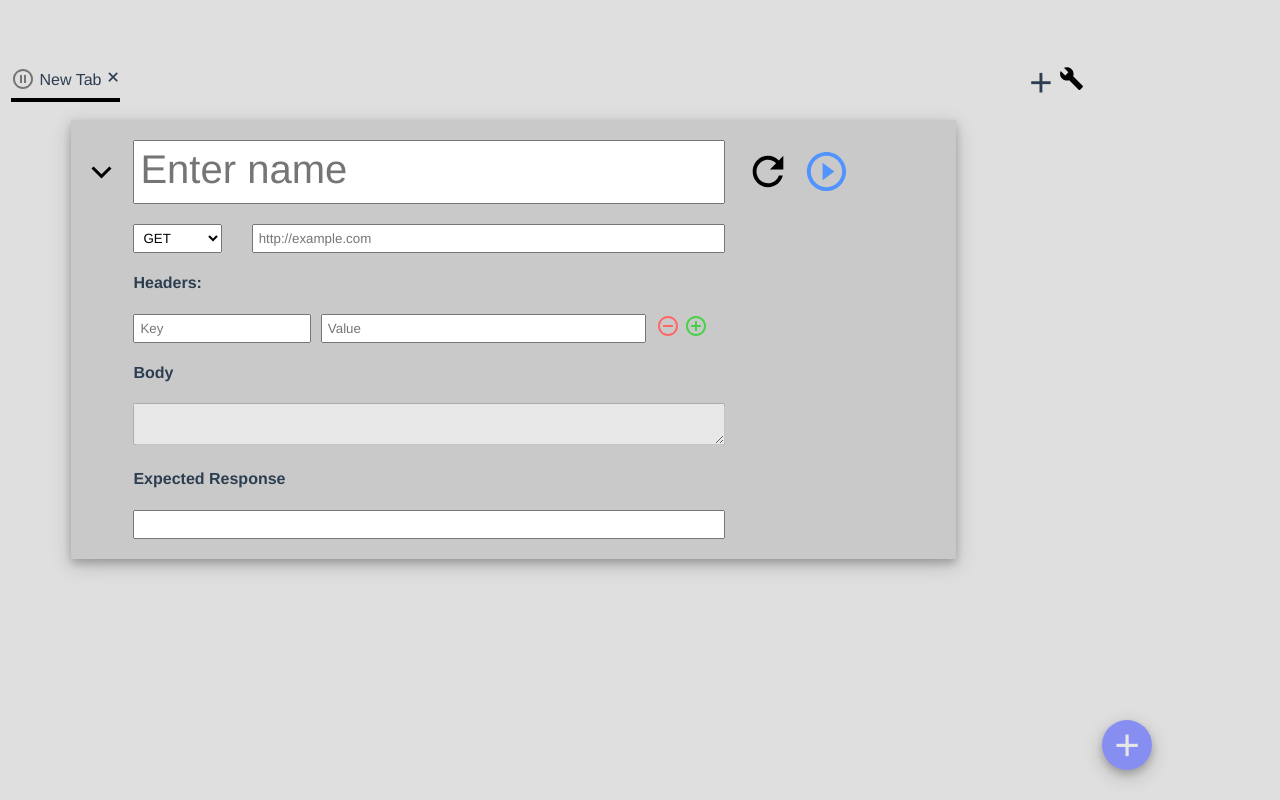
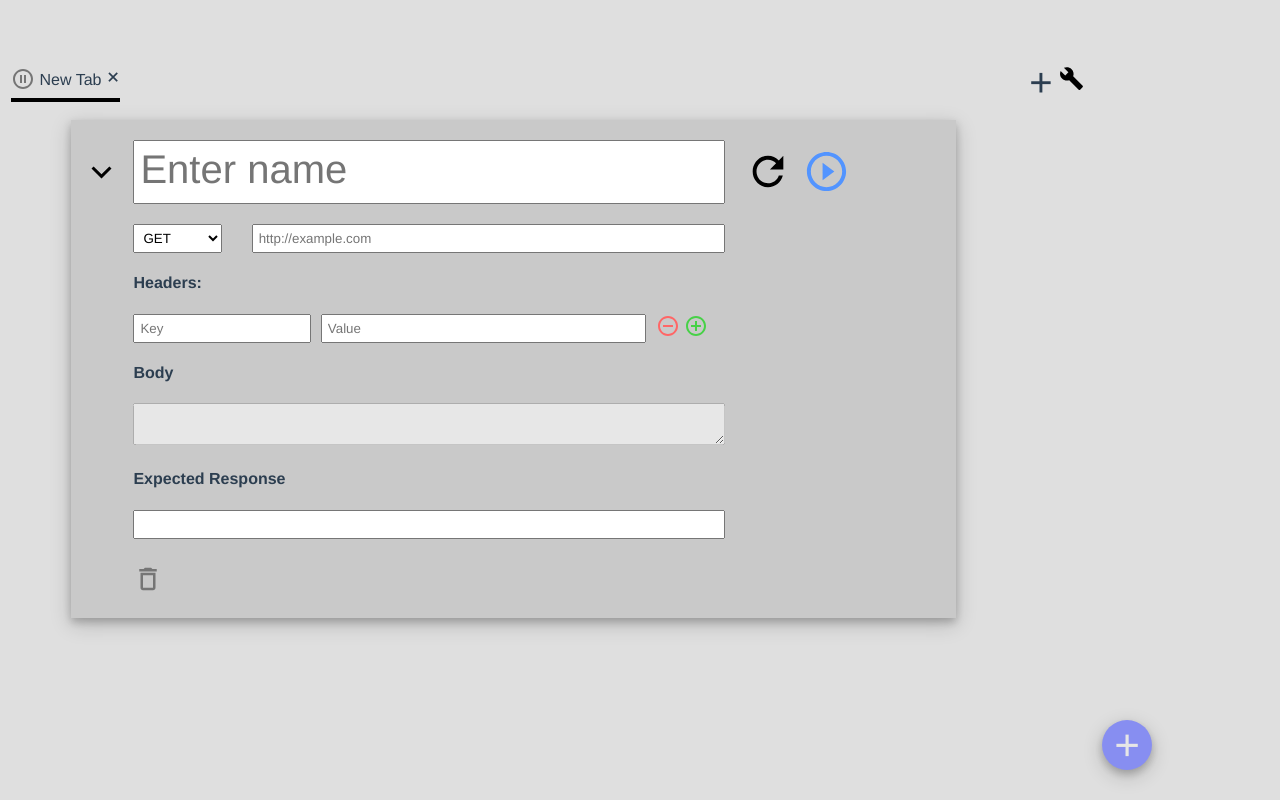
Before and after one commit to jmoore914/api-snoop, a Vue app: page / in a window 1280 px wide. Built offline with nearby package versions, Linux system fonts and the light colour scheme.

Commit message:
Added delete card function

```diff
--- a/src/components/Tab.vue
+++ b/src/components/Tab.vue
@@ -2,7 +2,7 @@
   <div v-show="isSelected">
     <div
       v-for="(api,apiIndex) in tabInfo.apis"
-      :key="'tab' + tabIndex +'_apiCard' + apiIndex"
+      :key="'tab' +'_' + api.uuid"
       class="card"
     >
       <TabApiCard
--- a/src/components/TabApiCard.vue
+++ b/src/components/TabApiCard.vue
@@ -112,6 +112,13 @@
             class="textInput"
             v-model="apiCardInfo.callInfo.expectedResponse"
           >
+          <div class="trashContainer">
+            <img
+            @click="deleteCard"
+            class="clickable trashIcon"
+            src="../imgs/trashOutline.svg"
+            >
+            </div>
           </div>
 </div>
 </transition>
@@ -152,12 +159,12 @@
         <img
           class="cardIcon clickable"
           src="../imgs/checkCircleOutline.svg"
->
+        >
       </div>
       <div
         v-show="!apiCardInfo.apiAvailable && started"
-                @click="showLastResponse"
->
+        @click="showLastResponse"
+      >
         <img
           class="cardIcon clickable"
           src="../imgs/exCircleOutline.svg"
@@ -175,7 +182,8 @@ import {apiCall} from '../mixins/apiCalls';
 import {
 	sleep,
 	createEmptyCallResponse,
-	createEmptyHeader
+	createEmptyHeader,
+	createEmptyApiCard
 } from '../mixins/sharedFunctions';
 
 import Vue from 'vue';
@@ -287,6 +295,17 @@ export default Vue.extend({
 			} else {
 				this.apiCardInfo.callInfo.headers = [createEmptyHeader()];
 			}
+		},
+		deleteCard() {
+			console.log('delete');
+			if (store.tabs[this.tabIndex].apis.length === 1) {
+				console.log('a');
+				store.tabs[this.tabIndex].apis = [createEmptyApiCard()];
+			} else {
+				console.log('b');
+
+				store.tabs[this.tabIndex].apis.splice(this.apiIndex, 1);
+			}
 		}
 	}
 });
@@ -390,6 +409,15 @@ export default Vue.extend({
   width: 100%;
 }
 
+.trashContainer {
+  padding-top: 25px;
+}
+
+.trashIcon {
+  width: 30px;
+  width: 30px;
+}
+
 .expand-enter-active,
 .expand-leave-active {
   -webkit-transition: max-height 0.5s ease;
--- a/src/mixins/sharedFunctions.ts
+++ b/src/mixins/sharedFunctions.ts
@@ -76,7 +76,8 @@ export function createEmptyApiCard(): ApiCard{
 		name: '',
 		isMonitoring: false,
 		callInfo: createEmptyApiCallInfo(),
-		apiAvailable: true
+		apiAvailable: true,
+		uuid: generateUuid()
 	};
 }
 
--- a/src/types/customTypes.d.ts
+++ b/src/types/customTypes.d.ts
@@ -10,6 +10,7 @@ interface ApiCard {
 	isMonitoring: boolean;
 	callInfo: ApiCallInfo;
 	apiAvailable: boolean;
+	uuid: string;
 }
 
 interface ApiCallInfo {
```
Also changed, not shown: src/imgs/trashOutline.svg.
